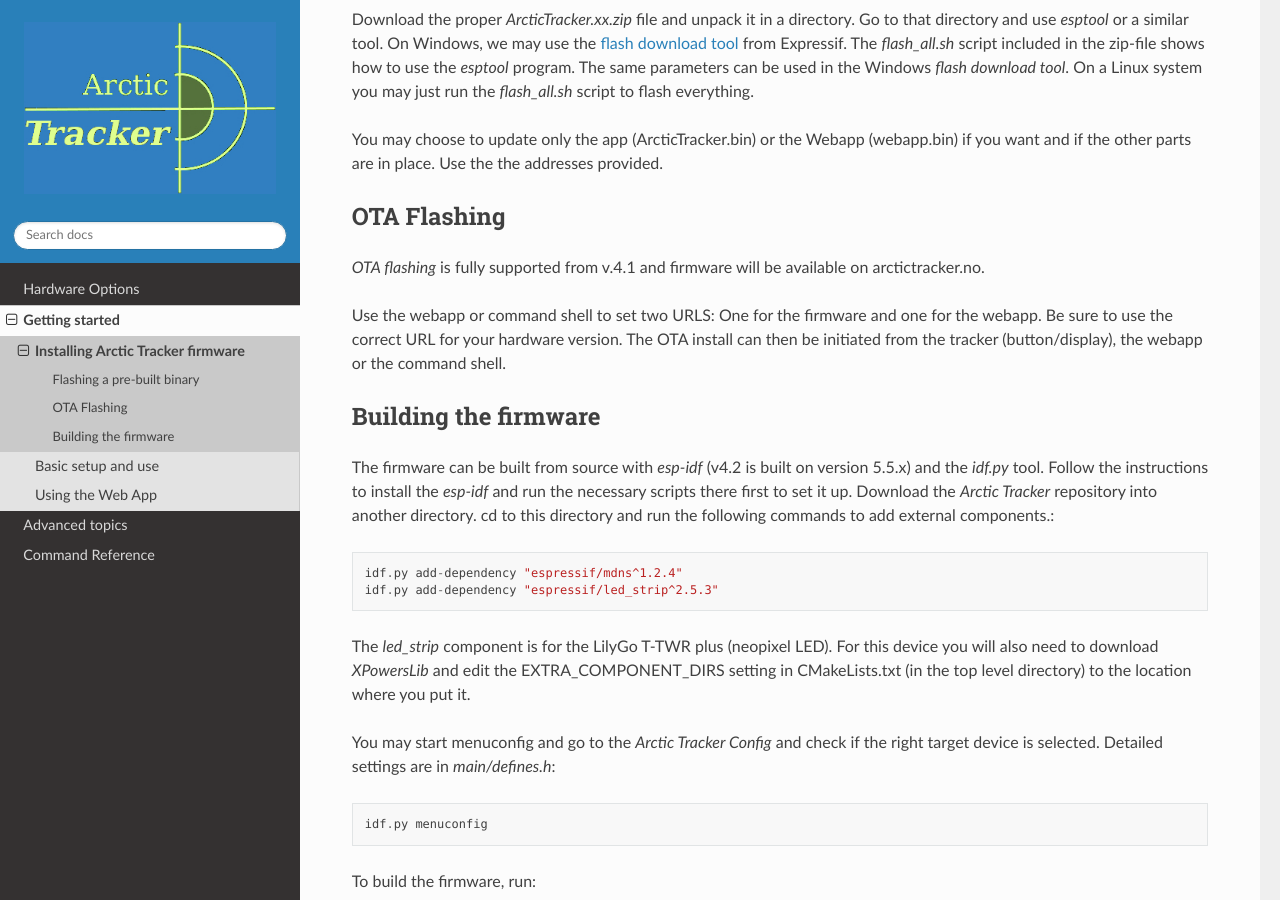
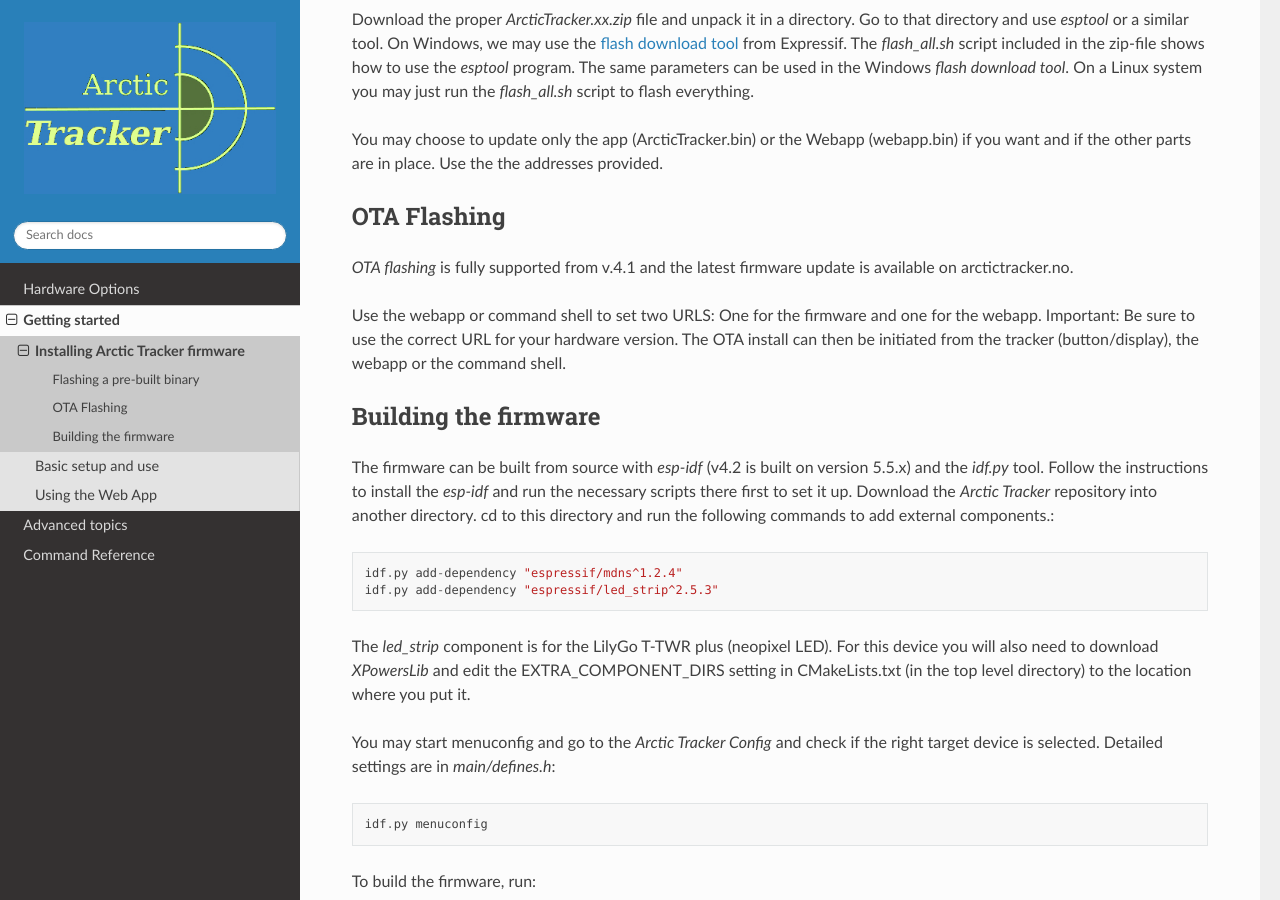
Before and after one commit to Hamlabs/ArcticTracker-docs, a Sphinx documentation site: the page built from docs/install.rst, in a window 1280 px wide and 900 px high, scrolled down 424 px. Built offline with Sphinx 7.4.7 and the Read the Docs theme 3.1.0, drawn with Linux system fonts in a browser that asks for light colours; pages that are not in the unit, such as notebooks, are missing from menus.

Commit message:
Update OTA flashing instructions for clarity
Clarified the availability of the latest firmware update and emphasized the importance of using the correct URL for hardware version during OTA installation.

```diff
--- a/docs/install.rst
+++ b/docs/install.rst
@@ -16,9 +16,9 @@
 
 OTA Flashing
 ------------
-*OTA flashing* is fully supported from v.4.1 and firmware will be available on arctictracker.no.
+*OTA flashing* is fully supported from v.4.1 and the latest firmware update is available on arctictracker.no.
 
-Use the webapp or command shell to set two URLS: One for the firmware and one for the webapp. Be sure to use the correct URL for your hardware version. The OTA install can then be initiated from the tracker (button/display), the webapp or the command shell.
+Use the webapp or command shell to set two URLS: One for the firmware and one for the webapp. Important: Be sure to use the correct URL for your hardware version. The OTA install can then be initiated from the tracker (button/display), the webapp or the command shell.
 
 Building the firmware
 ---------------------
```
